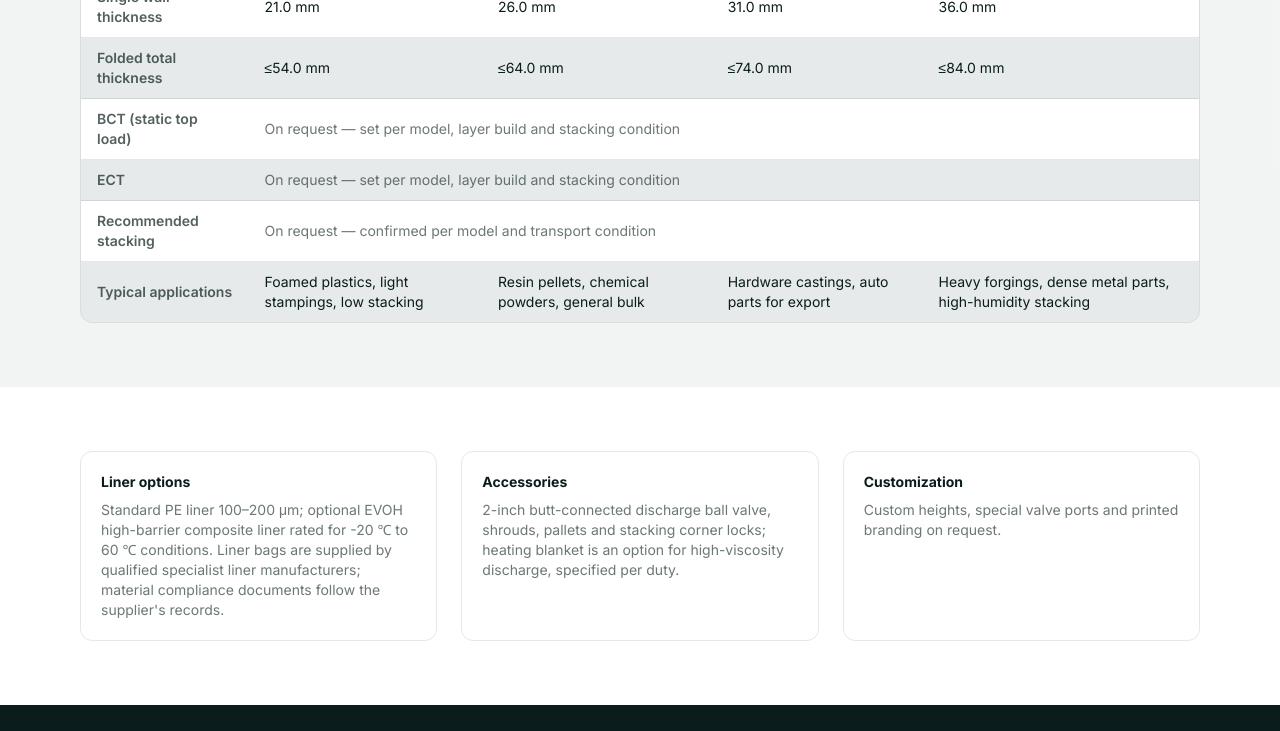
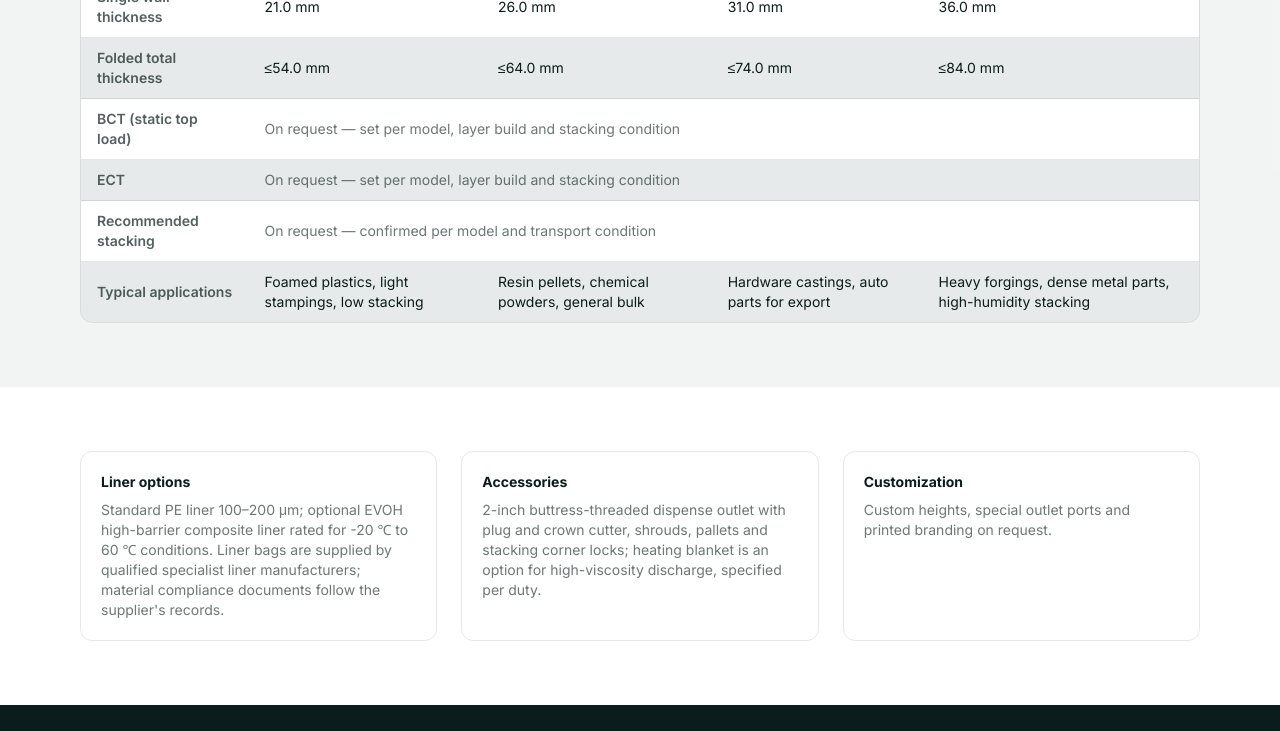
Before and after one commit to tengchengibc-hash/paper-ibc-website, a plain HTML site: page products.html in a window 1280 px wide. Shown: the part 1863-2594 px from the top of the page. Drawn offline with nearby package versions, Linux system fonts and the light colour scheme.

Commit message:
fix(products): 出料口表述更正（dispense outlet, not ball valve）

```diff
--- a/products.html
+++ b/products.html
@@ -82,7 +82,7 @@ tailwind.config = {
           <tr class="odd:bg-white even:bg-brand-ink/5"><td class="px-4 py-2.5 font-semibold text-brand-dark/70">ECT</td><td colspan="3" class="px-4 py-2.5 text-brand-dark/60">On request — set per model, layer build and stacking condition</td></tr>
           <tr class="odd:bg-white even:bg-brand-ink/5"><td class="px-4 py-2.5 font-semibold text-brand-dark/70">Rated payload</td><td colspan="3" class="px-4 py-2.5 text-brand-dark/60">On request — confirmed per project after load calculation</td></tr>
           <tr class="odd:bg-white even:bg-brand-ink/5"><td class="px-4 py-2.5 font-semibold text-brand-dark/70">Side bulge (full liquid)</td><td colspan="3" class="px-4 py-2.5 text-brand-dark/60">On request — confirmed by full-liquid test</td></tr>
-          <tr class="odd:bg-white even:bg-brand-ink/5"><td class="px-4 py-2.5 font-semibold text-brand-dark/70">Discharge outlet</td><td colspan="3" class="px-4 py-2.5">2-inch butt-connected discharge ball valve</td></tr>
+          <tr class="odd:bg-white even:bg-brand-ink/5"><td class="px-4 py-2.5 font-semibold text-brand-dark/70">Dispense outlet</td><td colspan="3" class="px-4 py-2.5">2-inch buttress-threaded dispense outlet with plug and crown cutter</td></tr>
         </tbody>
       </table>
     </div>
@@ -121,8 +121,8 @@ tailwind.config = {
 <section id="options" class="py-16">
   <div class="max-w-6xl mx-auto px-4 grid md:grid-cols-3 gap-6 text-sm">
     <div class="rounded-xl border border-brand-dark/10 p-5"><h3 class="font-bold mb-2">Liner options</h3><p class="text-brand-dark/60">Standard PE liner 100–200 μm; optional EVOH high-barrier composite liner rated for -20 ℃ to 60 ℃ conditions. Liner bags are supplied by qualified specialist liner manufacturers; material compliance documents follow the supplier's records.</p></div>
-    <div class="rounded-xl border border-brand-dark/10 p-5"><h3 class="font-bold mb-2">Accessories</h3><p class="text-brand-dark/60">2-inch butt-connected discharge ball valve, shrouds, pallets and stacking corner locks; heating blanket is an option for high-viscosity discharge, specified per duty.</p></div>
-    <div class="rounded-xl border border-brand-dark/10 p-5"><h3 class="font-bold mb-2">Customization</h3><p class="text-brand-dark/60">Custom heights, special valve ports and printed branding on request.</p></div>
+    <div class="rounded-xl border border-brand-dark/10 p-5"><h3 class="font-bold mb-2">Accessories</h3><p class="text-brand-dark/60">2-inch buttress-threaded dispense outlet with plug and crown cutter, shrouds, pallets and stacking corner locks; heating blanket is an option for high-viscosity discharge, specified per duty.</p></div>
+    <div class="rounded-xl border border-brand-dark/10 p-5"><h3 class="font-bold mb-2">Customization</h3><p class="text-brand-dark/60">Custom heights, special outlet ports and printed branding on request.</p></div>
   </div>
 </section>
 </main>
```
